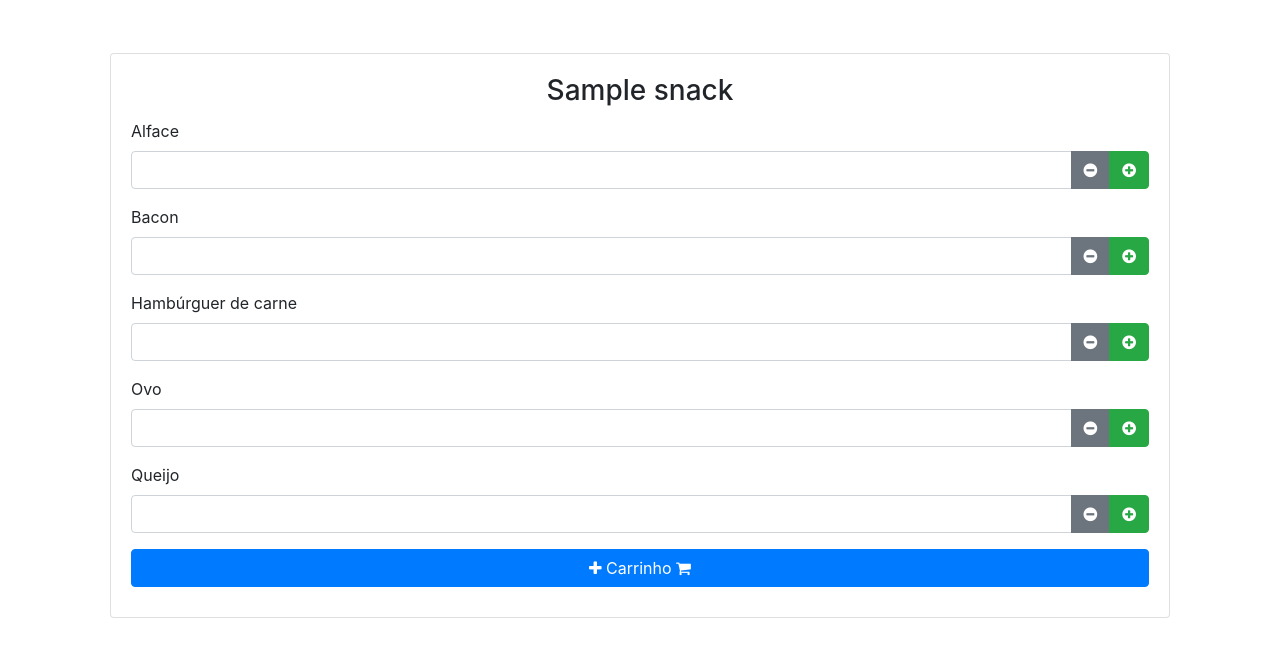
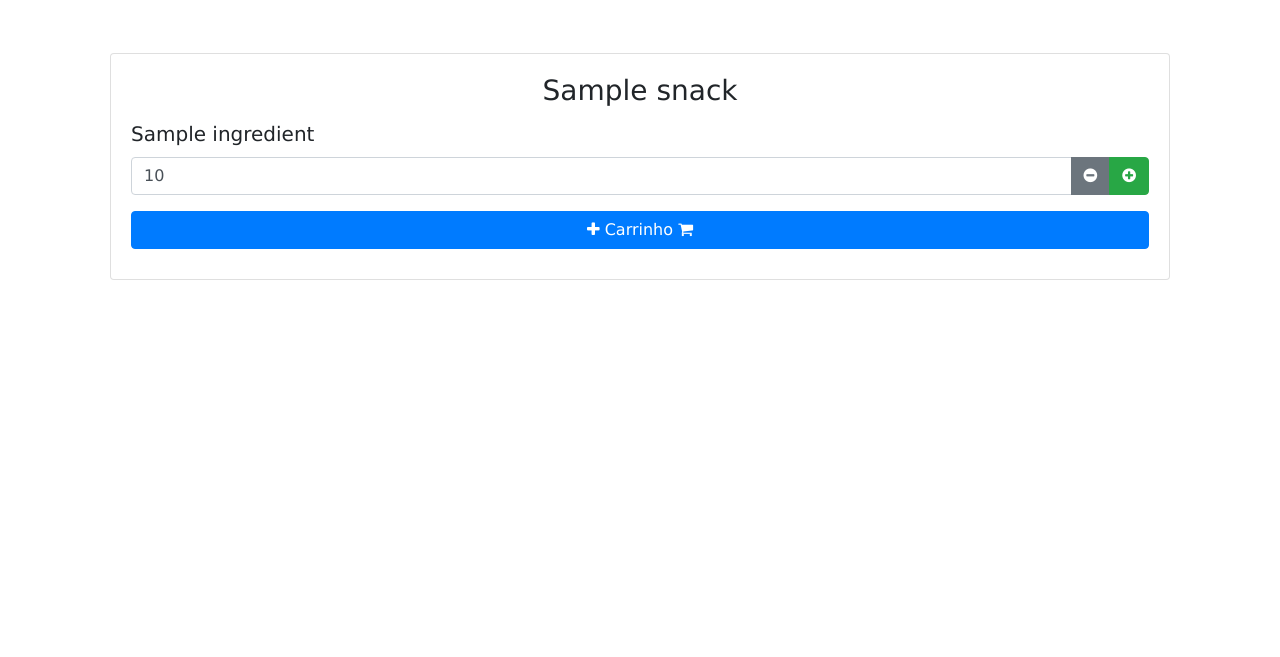
Before and after one commit to Thiago-bs/pyburger, a Django app: template snackbar/templates/add_ingredient_on_burger.html in a window 1280 px wide. Shown: the part 130-787 px from the top of the page. Run offline with Django 3.2, Linux system fonts and the light colour scheme; the template is opened without the code that fills it: most values are stand-ins (such as "Sample title", 1, 10 or a date in 2020); some libraries are stand-ins or nearby versions.

Commit message:
more 10% +ingredient

```diff
--- a/snackbar/apps.py
+++ /dev/null
@@ -1,5 +0,0 @@
-from django.apps import AppConfig
-
-
-class SnackbarConfig(AppConfig):
-    name = 'snackbar'
--- a/snackbar/templates/add_ingredient_on_burger.html
+++ b/snackbar/templates/add_ingredient_on_burger.html
@@ -5,11 +5,12 @@
     <div class="card">
         <div class="card-body">
             <h3 class="card-title text-center">{{snack.name_snack}} </h3>
+            {% for ingredient in snack.ingredients_list%}
                 <div class="form-group">
-                <label>Alface</label>
+                    <label>{{ingredient.name}}</label>
                     <div class="input-group">
-                    <input id="input_alface" type="number"
-                        value=""
+                        <input id="input_{{ingredient.id}}" type="number"
+                            value="{{ingredient.amount}}"
                             min="0"
                             class="form-control">
                         <div class="input-group-append">
@@ -24,78 +25,7 @@
                         </div>
                     </div>
                 </div>
-            <div class="form-group">
-                <label>Bacon</label>
-                <div class="input-group">
-                    <input id="input_bacon" type="number"
-                        min="0"
-                        class="form-control">
-                    <div class="input-group-append">
-                        <button type="button" class="btn btn-secondary">
-                            <i class="fa fa-minus-circle" aria-hidden="true"></i>
-                        </button>
-                    </div>
-                    <div class="input-group-append">
-                        <button type="button" class="btn btn-success">
-                                <i class="fa fa-plus-circle" aria-hidden="true"></i>
-                        </button>
-                    </div>
-                </div>
-            </div>
-            <div class="form-group">
-                <label>Hambúrguer de carne</label>
-                <div class="input-group">
-                    <input id="input_hamburguer" type="number"
-                        min="0"
-                        class="form-control">
-                    <div class="input-group-append">
-                        <button type="button" class="btn btn-secondary">
-                            <i class="fa fa-minus-circle" aria-hidden="true"></i>
-                        </button>
-                    </div>
-                    <div class="input-group-append">
-                        <button type="button" class="btn btn-success">
-                                <i class="fa fa-plus-circle" aria-hidden="true"></i>
-                        </button>
-                    </div>
-                </div>
-            </div>
-            <div class="form-group">
-                <label>Ovo</label>
-                <div class="input-group">
-                    <input id="input_egg" type="number"
-                        min="0"
-                        class="form-control">
-                    <div class="input-group-append">
-                        <button type="button" class="btn btn-secondary">
-                            <i class="fa fa-minus-circle" aria-hidden="true"></i>
-                        </button>
-                    </div>
-                    <div class="input-group-append">
-                        <button type="button" class="btn btn-success">
-                                <i class="fa fa-plus-circle" aria-hidden="true"></i>
-                        </button>
-                    </div>
-                </div>
-            </div>
-            <div class="form-group">
-                <label>Queijo</label>
-                <div class="input-group">
-                    <input id="input_cheese" type="number"
-                        min="0"
-                        class="form-control">
-                    <div class="input-group-append">
-                        <button type="button" class="btn btn-secondary">
-                            <i class="fa fa-minus-circle" aria-hidden="true"></i>
-                        </button>
-                    </div>
-                    <div class="input-group-append">
-                        <button type="button" class="btn btn-success">
-                                <i class="fa fa-plus-circle" aria-hidden="true"></i>
-                        </button>
-                    </div>
-                </div>
-            </div>
+            {% endfor %}
             <button type="button" class="btn btn-primary block">
                     <i class="fa fa-plus" aria-hidden="true"></i>
                      Carrinho
--- a/static/css/style.css
+++ b/static/css/style.css
@@ -51,3 +51,8 @@ input::-webkit-inner-spin-button {
     -webkit-appearance: none;
     margin: 0; /* <-- Apparently some margin are still there even though it's hidden */
 }
+
+.card-body{
+    font-family: Verdana, Geneva, Tahoma, sans-serif !important;
+    font-size: 20px !important;
+}
```
Also changed, not shown: snackbar/templates/snacks.html (+7 -5 lines), snackbar/views.py (+21 -18 lines). Lines whose indentation alone changed are shown as unchanged.
